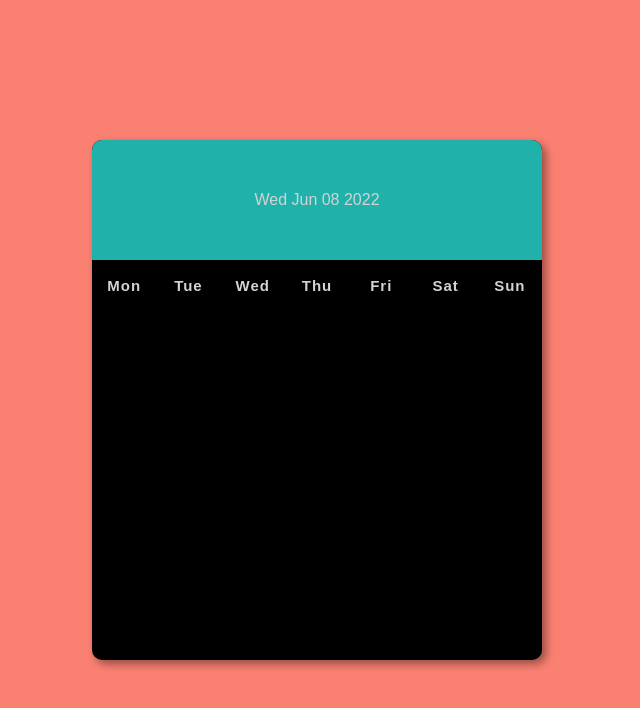
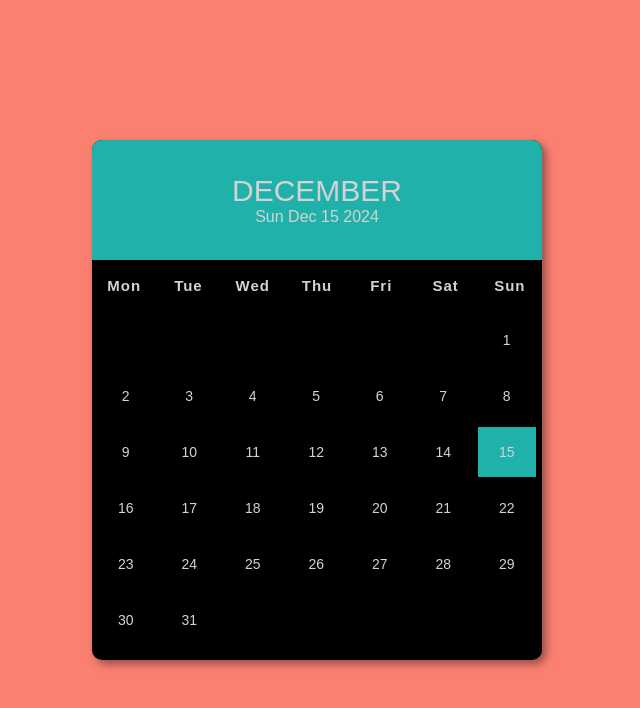
Before and after one commit to BangNgoHai/month-calender, a plain HTML site: page index.html in a window 1280 px wide. Shown: the whole page, without its empty margins (323-963 px from the left). Drawn offline with Linux system fonts and the light colour scheme.

Commit message:
commited

```diff
--- a/index.html
+++ b/index.html
@@ -29,6 +29,6 @@
             </div>
         </div>
     </div>
+    <script src="script.js"></script>
 </body>
-<script src="script.js"></script>
 </html>
--- a/script.js
+++ b/script.js
@@ -19,7 +19,7 @@ if(dt<10){
 
 function updateCalender() {
     // update the heading Infos
-    let month = ["January","Febuary","April","May","June","July","August","September","October","November","December"];
+    let month = ["January","Febuary","March","April","May","June","July","August","September","October","November","December"];
     let day = ["Sun","Mon","Tue","Wed","Thu","Fri","Sat","Sun"];
     var i = month[m].substring(0,3);
     monthEl.innerText = `${month[m]}`;
```
